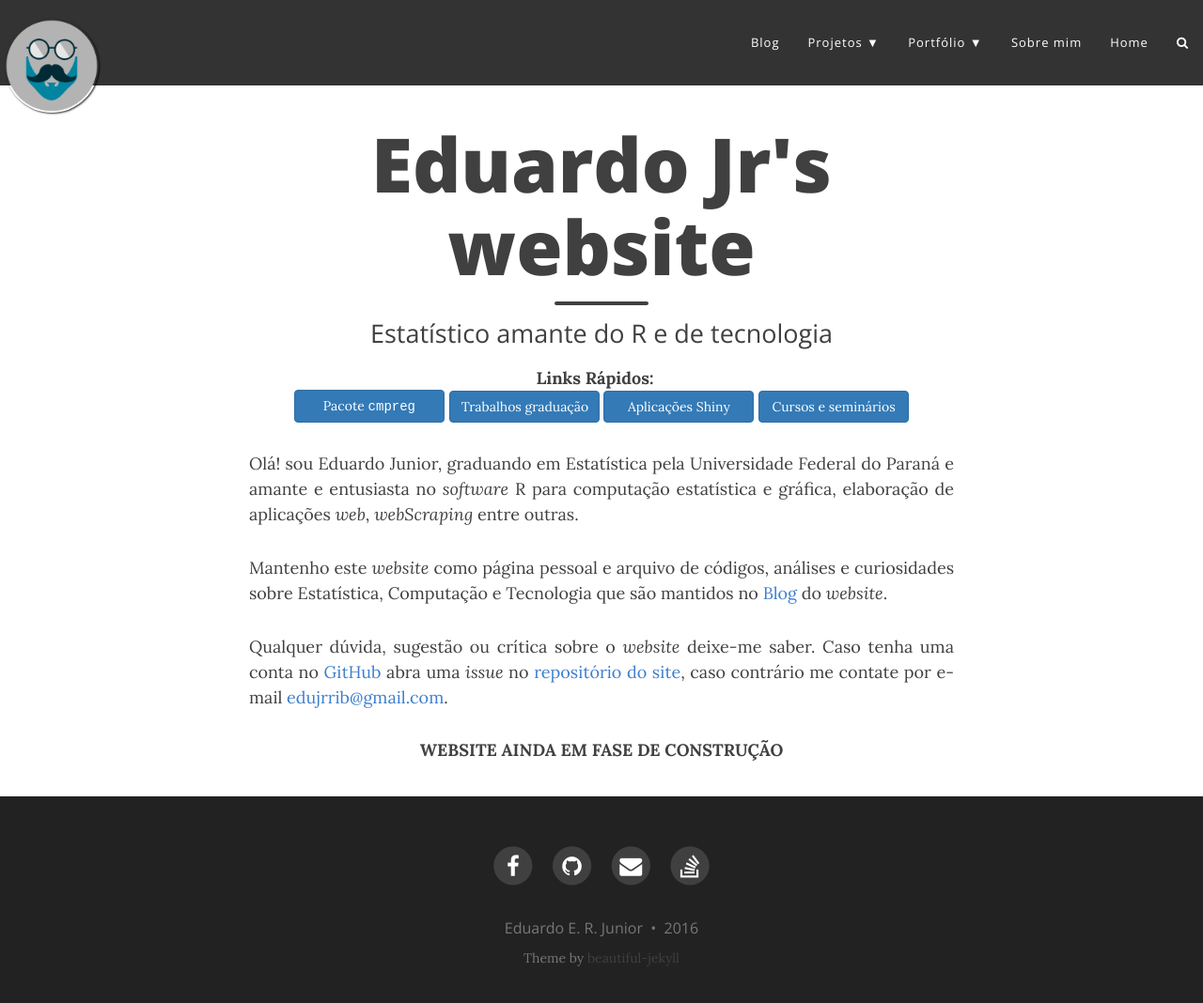
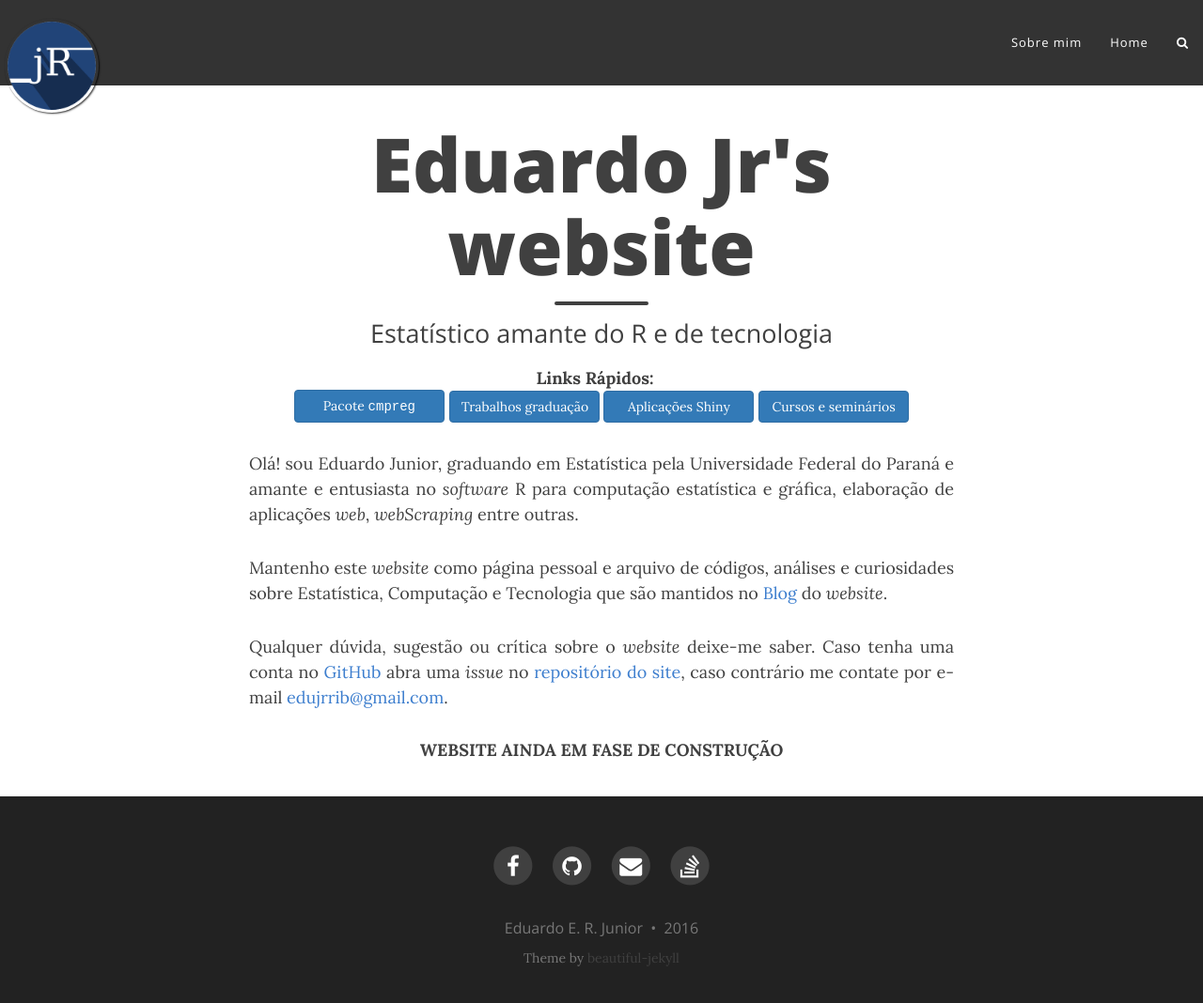
Before and after one commit to JrEduardo/JrEduardo.github.io, a Jekyll site: the page built from index.md, in a window 1280 px wide and 1081 px high. Shown: the top 1068 px of the window at 94% size. Built offline with Jekyll 4.4.1, drawn with Linux system fonts in a browser that asks for light colours; nearby versions of some CDN libraries; some of the changed lines change nothing that is shown.

Commit message:
Limpa navbar links
Os serão serão readicionados quando as páginas forem elaboradas.
o logo do site foi atualizado.

```diff
--- a/_config.yml
+++ b/_config.yml
@@ -23,21 +23,13 @@ description: Graduando em Estatística, adepto à filosofia do Software Livre e
 
 # List of links in the navigation bar
 navbar-links:
-  Blog: "blog"
-  Projetos:
-    - R packages: "r-projects"
-    - Shiny apps: "shiny-projects"
-  Portfólio:
-    - Trabalhos da graduação: "graduation"
-    - Monografia: "tcc"
-    - Shiny: "shiny"
   Sobre mim: "aboutme"
   Home:
 nav-search: "search"
 
 # Image to show in the navigation bar - image must be a square (width = height)
 # Remove this parameter if you don't want an image in the navbar
-avatar: "/img/barba.png"
+avatar: "/img/jR.png"
 
 # --- Footer options --- #
 
```
